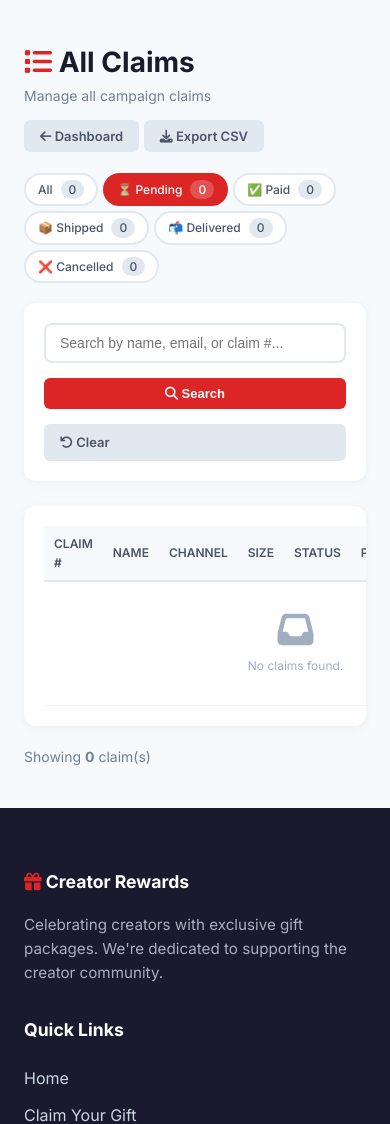
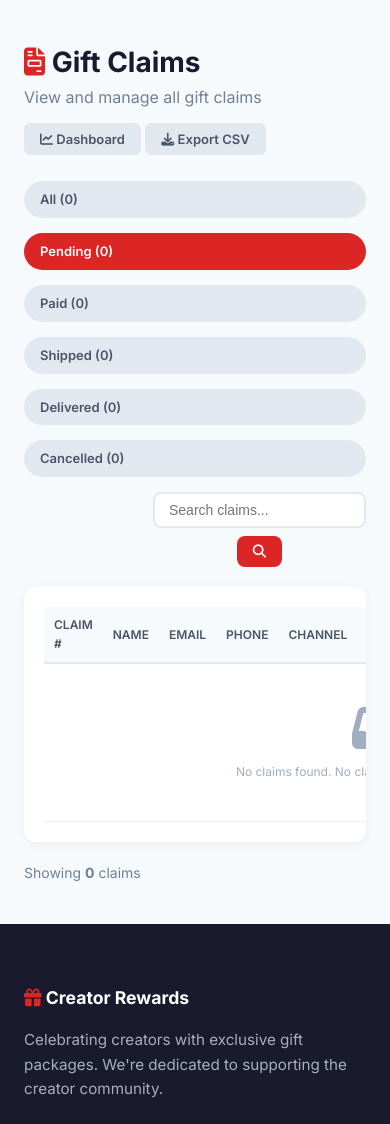
Before and after one commit to awwalu253-ctrl/Creator-reward, a Flask app: page /admin/claims?status=pending in a window 390 px wide. Shown: the part 116-1240 px from the top of the page. Run offline with Flask 3, Linux system fonts and the light colour scheme; the visitor is signed in with stand-in values (Sample User, id 1).

Commit message:
Complete update - all templates now show full phone number

```diff
--- a/app.py
+++ b/app.py
@@ -487,8 +487,11 @@
     return re.match(pattern, email) is not None
 
 def validate_phone(phone):
-    phone = re.sub(r'[\s\-\(\)\+]', '', phone)
-    return len(phone) >= 10 and phone.isdigit()
+    # Remove any non-digit characters except +
+    phone = re.sub(r'[^\d+]', '', phone)
+    # Must have at least 10 digits after the country code
+    digits_only = re.sub(r'[^\d]', '', phone)
+    return len(digits_only) >= 10
 
 # ============================================================
 # ROUTES - PUBLIC
@@ -532,7 +535,8 @@
     data = request.form
     app.logger.info(f"Form data received for claim from {request.remote_addr}")
 
-    required = ['full_name', 'email', 'channel_name', 'phone', 'country', 'address', 'city', 'postal_code', 'clothing_size', 'claim_code']
+    # Required fields
+    required = ['full_name', 'email', 'channel_name', 'address', 'postal_code', 'clothing_size', 'claim_code']
     for field in required:
         if not data.get(field, '').strip():
             flash(f'Please fill in {field.replace("_", " ")}', 'error')
@@ -544,11 +548,39 @@
         return render_template('claim_form.html', company_name=COMPANY_NAME,
                              campaign_name=CAMPAIGN_NAME, reward_name=REWARD_NAME, form_data=data)
 
-    if not validate_phone(data['phone']):
+    # Build full phone number from code + number
+    phone_code = data.get('phone_code', '').strip()
+    phone_number = data.get('phone_number', '').strip()
+    if not phone_code or not phone_number:
+        flash('Please enter your full phone number', 'error')
+        return render_template('claim_form.html', company_name=COMPANY_NAME,
+                             campaign_name=CAMPAIGN_NAME, reward_name=REWARD_NAME, form_data=data)
+
+    full_phone = f"{phone_code}{phone_number}"
+    if not validate_phone(full_phone):
         flash('Please enter a valid phone number', 'error')
         return render_template('claim_form.html', company_name=COMPANY_NAME,
                              campaign_name=CAMPAIGN_NAME, reward_name=REWARD_NAME, form_data=data)
 
+    # Get country (dropdown or manual fallback)
+    country = data.get('country', '').strip()
+    if not country:
+        country = data.get('country_manual', '').strip()
+    if not country:
+        flash('Please select or enter your country', 'error')
+        return render_template('claim_form.html', company_name=COMPANY_NAME,
+                             campaign_name=CAMPAIGN_NAME, reward_name=REWARD_NAME, form_data=data)
+
+    # Get city (dropdown or manual fallback)
+    city = data.get('city', '').strip()
+    if not city:
+        city = data.get('city_manual', '').strip()
+    if not city:
+        flash('Please select or enter your city/state', 'error')
+        return render_template('claim_form.html', company_name=COMPANY_NAME,
+                             campaign_name=CAMPAIGN_NAME, reward_name=REWARD_NAME, form_data=data)
+
+    # Validate claim code
     code_result = supabase_select('claim_codes', {'code': data['claim_code'].upper()})
     if not code_result or (isinstance(code_result, dict) and 'error' in code_result) or len(code_result) == 0:
         flash('Invalid claim code. Please check your code and try again.', 'error')
@@ -570,10 +602,10 @@
         'email': data['email'].strip().lower(),
         'channel_name': data['channel_name'].strip(),
         'channel_url': data.get('channel_url', '').strip(),
-        'phone': data['phone'].strip(),
-        'country': data['country'].strip(),
+        'phone': full_phone,
+        'country': country,
         'address': data['address'].strip(),
-        'city': data['city'].strip(),
+        'city': city,
         'postal_code': data['postal_code'].strip(),
         'clothing_size': data['clothing_size'].strip(),
         'claim_code': data['claim_code'].strip().upper(),
@@ -875,7 +907,7 @@
 @app.route('/clear-flash', methods=['POST'])
 def clear_flash():
     """Clear flash messages from session"""
-    session.pop('_flakes', None)
+    session.pop('_flashes', None)
     return jsonify({'status': 'cleared'})
 
 # ============================================================
--- a/templates/admin/claim_detail.html
+++ b/templates/admin/claim_detail.html
@@ -99,6 +99,7 @@
             <div class="detail-card" style="grid-column:1/-1;">
                 <h3><i class="fas fa-cogs"></i> Actions</h3>
                 <form method="POST" action="{{ url_for('admin_update_claim', claim_id=claim.id) }}" class="action-form">
+                    <input type="hidden" name="csrf_token" value="{{ csrf_token() }}">
                     <div style="display:grid;grid-template-columns:1fr 1fr auto;gap:15px;align-items:end;">
                         <div class="form-group">
                             <label for="action">Update Status</label>
--- a/templates/admin/claims.html
+++ b/templates/admin/claims.html
@@ -1,28 +1,26 @@
 {% extends "base.html" %}
 
-{% block title %}All Claims - {{ company_name }}{% endblock %}
+{% block title %}Claims - {{ company_name }}{% endblock %}
 
 {% block content %}
 <style>
     .claims-section { padding: 40px 0; background: #f7fafc; min-height: 80vh; }
-    .claims-header { display: flex; justify-content: space-between; align-items: center; margin-bottom: 25px; flex-wrap: wrap; gap: 15px; }
+    .claims-header { display: flex; justify-content: space-between; align-items: center; margin-bottom: 30px; flex-wrap: wrap; gap: 15px; }
     .claims-header h1 { margin: 0; font-size: 28px; color: #1a1a2e; }
     .claims-header h1 i { color: #dc2626; }
-    .filter-badges { display: flex; flex-wrap: wrap; gap: 10px; margin-bottom: 20px; }
-    .filter-badge { padding: 8px 16px; background: white; border-radius: 50px; text-decoration: none; color: #4a5568; font-size: 14px; font-weight: 500; border: 2px solid #e2e8f0; transition: all 0.2s; display: flex; align-items: center; gap: 8px; }
-    .filter-badge:hover { border-color: #667eea; color: #667eea; }
-    .filter-badge.active { border-color: #dc2626; background: #dc2626; color: white; }
-    .filter-badge .count { background: #e2e8f0; padding: 0 8px; border-radius: 50px; font-size: 12px; color: #4a5568; }
-    .filter-badge.active .count { background: rgba(255,255,255,0.2); color: white; }
-    .filter-section { background: white; padding: 20px; border-radius: 12px; margin-bottom: 25px; box-shadow: 0 2px 10px rgba(0,0,0,0.05); }
-    .filter-form { display: flex; gap: 15px; flex-wrap: wrap; align-items: center; }
-    .filter-form input { flex: 1; min-width: 200px; padding: 10px 14px; border: 2px solid #e2e8f0; border-radius: 8px; font-size: 14px; transition: border-color 0.3s; }
-    .filter-form input:focus { outline: none; border-color: #dc2626; }
+    .filter-bar { display: flex; gap: 15px; flex-wrap: wrap; margin-bottom: 20px; align-items: center; }
+    .filter-bar a { padding: 8px 16px; border-radius: 50px; background: #e2e8f0; color: #4a5568; text-decoration: none; font-size: 13px; font-weight: 600; transition: background 0.3s; }
+    .filter-bar a.active { background: #dc2626; color: white; }
+    .filter-bar a:hover:not(.active) { background: #cbd5e0; }
+    .search-box { display: flex; gap: 8px; align-items: center; }
+    .search-box input { padding: 8px 14px; border: 2px solid #e2e8f0; border-radius: 8px; font-size: 14px; transition: border-color 0.3s; }
+    .search-box input:focus { outline: none; border-color: #dc2626; }
+    .search-box button { padding: 8px 16px; background: #dc2626; color: white; border: none; border-radius: 8px; font-weight: 600; cursor: pointer; transition: background 0.3s; }
+    .search-box button:hover { background: #b91c1c; }
     .table-responsive { background: white; padding: 20px; border-radius: 12px; box-shadow: 0 2px 10px rgba(0,0,0,0.05); overflow-x: auto; }
     .admin-table { width: 100%; border-collapse: collapse; font-size: 14px; }
     .admin-table th { text-align: left; padding: 12px 15px; background: #f7fafc; font-weight: 600; font-size: 12px; color: #4a5568; border-bottom: 2px solid #e2e8f0; text-transform: uppercase; }
-    .admin-table td { padding: 12px 15px; border-bottom: 1px solid #f0f0f0; }
-    .admin-table tr:hover td { background: #f7fafc; }
+    .admin-table td { padding: 12px 15px; border-bottom: 1px solid #f0f0f0; vertical-align: middle; }
     .status-badge { padding: 4px 12px; border-radius: 50px; font-size: 11px; font-weight: 600; display: inline-block; text-transform: uppercase; }
     .status-pending { background: #fef3c7; color: #92400e; }
     .status-paid { background: #d1fae5; color: #065f46; }
@@ -32,18 +30,16 @@
     .payment-badge { padding: 4px 12px; border-radius: 50px; font-size: 11px; font-weight: 600; display: inline-block; }
     .payment-badge.paid { background: #d1fae5; color: #065f46; }
     .payment-badge.unpaid { background: #fef3c7; color: #92400e; }
-    .btn-sm { padding: 6px 12px; font-size: 12px; border-radius: 4px; text-decoration: none; background: #667eea; color: white; border: none; cursor: pointer; }
-    .btn-sm:hover { background: #5a67d8; }
-    .btn-secondary { background: #e2e8f0; color: #4a5568; padding: 8px 16px; border-radius: 6px; text-decoration: none; font-weight: 600; font-size: 13px; transition: background 0.3s; border: none; cursor: pointer; }
-    .btn-secondary:hover { background: #cbd5e0; }
+    .btn-sm { padding: 4px 12px; background: #dc2626; color: white; border: none; border-radius: 4px; font-size: 12px; font-weight: 600; cursor: pointer; text-decoration: none; transition: background 0.3s; display: inline-block; }
+    .btn-sm:hover { background: #b91c1c; }
+    .btn-sm-outline { padding: 4px 12px; background: transparent; color: #4a5568; border: 1px solid #e2e8f0; border-radius: 4px; font-size: 12px; font-weight: 600; cursor: pointer; text-decoration: none; transition: all 0.3s; display: inline-block; }
+    .btn-sm-outline:hover { border-color: #dc2626; color: #dc2626; }
     .table-footer { margin-top: 20px; color: #718096; font-size: 14px; }
-    @media (max-width: 768px) {
-        .filter-form { flex-direction: column; align-items: stretch; }
-        .filter-form input { min-width: 100%; }
-        .claims-header { flex-direction: column; align-items: flex-start; }
+    @media (max-width:768px) {
+        .filter-bar { flex-direction: column; align-items: stretch; }
+        .search-box { flex-direction: column; }
+        .search-box input { width: 100%; }
         .admin-table th, .admin-table td { padding: 8px 10px; font-size: 12px; }
-        .filter-badges { gap: 5px; }
-        .filter-badge { font-size: 12px; padding: 5px 12px; }
     }
 </style>
 
@@ -51,56 +47,77 @@
     <div class="container">
         <div class="claims-header">
             <div>
-                <h1><i class="fas fa-list"></i> All Claims</h1>
-                <p style="color: #718096; font-size: 14px;">Manage all campaign claims</p>
+                <h1><i class="fas fa-file-invoice"></i> Gift Claims</h1>
+                <p style="color:#718096;">View and manage all gift claims</p>
             </div>
             <div>
-                <a href="{{ url_for('admin_dashboard') }}" class="btn-secondary"><i class="fas fa-arrow-left"></i> Dashboard</a>
-                <a href="{{ url_for('admin_export') }}" class="btn-secondary"><i class="fas fa-download"></i> Export CSV</a>
+                <a href="{{ url_for('admin_dashboard') }}" class="btn-secondary" style="background:#e2e8f0;color:#4a5568;padding:8px 16px;border-radius:6px;text-decoration:none;font-weight:600;font-size:13px;"><i class="fas fa-chart-line"></i> Dashboard</a>
+                <a href="{{ url_for('admin_export') }}" class="btn-secondary" style="background:#e2e8f0;color:#4a5568;padding:8px 16px;border-radius:6px;text-decoration:none;font-weight:600;font-size:13px;"><i class="fas fa-download"></i> Export CSV</a>
             </div>
         </div>
 
-        <div class="filter-badges">
-            <a href="{{ url_for('admin_claims') }}" class="filter-badge {% if not current_status %}active{% endif %}">All <span class="count">{{ status_counts.all or 0 }}</span></a>
-            <a href="{{ url_for('admin_claims', status='pending') }}" class="filter-badge {% if current_status == 'pending' %}active{% endif %}">⏳ Pending <span class="count">{{ status_counts.pending or 0 }}</span></a>
-            <a href="{{ url_for('admin_claims', status='paid') }}" class="filter-badge {% if current_status == 'paid' %}active{% endif %}">✅ Paid <span class="count">{{ status_counts.paid or 0 }}</span></a>
-            <a href="{{ url_for('admin_claims', status='shipped') }}" class="filter-badge {% if current_status == 'shipped' %}active{% endif %}">📦 Shipped <span class="count">{{ status_counts.shipped or 0 }}</span></a>
-            <a href="{{ url_for('admin_claims', status='delivered') }}" class="filter-badge {% if current_status == 'delivered' %}active{% endif %}">📬 Delivered <span class="count">{{ status_counts.delivered or 0 }}</span></a>
-            <a href="{{ url_for('admin_claims', status='cancelled') }}" class="filter-badge {% if current_status == 'cancelled' %}active{% endif %}">❌ Cancelled <span class="count">{{ status_counts.cancelled or 0 }}</span></a>
-        </div>
+        <!-- Filters -->
+        <div class="filter-bar">
+            <a href="{{ url_for('admin_claims') }}" class="{% if not current_status %}active{% endif %}">All ({{ status_counts.all }})</a>
+            <a href="{{ url_for('admin_claims', status='pending') }}" class="{% if current_status == 'pending' %}active{% endif %}">Pending ({{ status_counts.pending }})</a>
+            <a href="{{ url_for('admin_claims', status='paid') }}" class="{% if current_status == 'paid' %}active{% endif %}">Paid ({{ status_counts.paid }})</a>
+            <a href="{{ url_for('admin_claims', status='shipped') }}" class="{% if current_status == 'shipped' %}active{% endif %}">Shipped ({{ status_counts.shipped }})</a>
+            <a href="{{ url_for('admin_claims', status='delivered') }}" class="{% if current_status == 'delivered' %}active{% endif %}">Delivered ({{ status_counts.delivered }})</a>
+            <a href="{{ url_for('admin_claims', status='cancelled') }}" class="{% if current_status == 'cancelled' %}active{% endif %}">Cancelled ({{ status_counts.cancelled }})</a>
 
-        <div class="filter-section">
-            <form method="GET" action="{{ url_for('admin_claims') }}" class="filter-form">
-                <input type="text" name="search" placeholder="Search by name, email, or claim #..." value="{{ request.args.get('search', '') }}">
-                <button type="submit" class="btn-secondary" style="background:#dc2626;color:white;"><i class="fas fa-search"></i> Search</button>
-                <a href="{{ url_for('admin_claims') }}" class="btn-secondary"><i class="fas fa-undo"></i> Clear</a>
+            <form method="GET" class="search-box" style="margin-left:auto;">
+                <input type="text" name="search" placeholder="Search claims..." value="{{ request.args.get('search', '') }}">
+                <button type="submit"><i class="fas fa-search"></i></button>
             </form>
         </div>
 
+        <!-- Table -->
         <div class="table-responsive">
             <table class="admin-table">
                 <thead>
-                    <tr><th>Claim #</th><th>Name</th><th>Channel</th><th>Size</th><th>Status</th><th>Payment</th><th>Date</th><th>Action</th></tr>
+                    <tr>
+                        <th>Claim #</th>
+                        <th>Name</th>
+                        <th>Email</th>
+                        <th>Phone</th>
+                        <th>Channel</th>
+                        <th>Country</th>
+                        <th>Status</th>
+                        <th>Payment</th>
+                        <th>Date</th>
+                        <th>Actions</th>
+                    </tr>
                 </thead>
                 <tbody>
                     {% for claim in claims %}
                     <tr>
                         <td><strong>{{ claim.claim_number }}</strong></td>
                         <td>{{ claim.full_name }}</td>
-                        <td>{{ claim.channel_name[:15] }}{% if claim.channel_name|length > 15 %}...{% endif %}</td>
-                        <td><span style="font-weight:700;background:#f0f0f0;padding:2px 8px;border-radius:4px;">{{ claim.clothing_size or '-' }}</span></td>
+                        <td><a href="mailto:{{ claim.email }}" style="color:#667eea;">{{ claim.email }}</a></td>
+                        <td>{{ claim.phone }}</td>
+                        <td>{{ claim.channel_name }}</td>
+                        <td>{{ claim.country }}</td>
                         <td><span class="status-badge status-{{ claim.status }}">{{ claim.status|capitalize }}</span></td>
-                        <td><span class="payment-badge {% if claim.shipping_fee_paid == 'true' %}paid{% else %}unpaid{% endif %}">{% if claim.shipping_fee_paid == 'true' %}✅ Paid{% else %}❌ Unpaid{% endif %}</span></td>
+                        <td><span class="payment-badge {% if claim.shipping_fee_paid == 'true' %}paid{% else %}unpaid{% endif %}">{% if claim.shipping_fee_paid == 'true' %}✅{% else %}❌{% endif %}</span></td>
                         <td style="font-size:13px;color:#718096;">{{ claim.claim_date[:10] if claim.claim_date else '-' }}</td>
-                        <td><a href="{{ url_for('admin_claim_detail', claim_id=claim.id) }}" class="btn-sm"><i class="fas fa-eye"></i></a></td>
+                        <td>
+                            <a href="{{ url_for('admin_claim_detail', claim_id=claim.id) }}" class="btn-sm"><i class="fas fa-eye"></i> View</a>
+                        </td>
                     </tr>
                     {% else %}
-                    <tr><td colspan="8" style="text-align:center;padding:30px;color:#a0aec0;"><i class="fas fa-inbox" style="font-size:36px;display:block;margin-bottom:8px;"></i>No claims found.</td></tr>
+                    <tr>
+                        <td colspan="10" style="text-align:center;padding:40px;color:#a0aec0;">
+                            <i class="fas fa-inbox" style="font-size:48px;display:block;margin-bottom:10px;"></i>
+                            No claims found. {% if current_status %}No claims with status "{{ current_status }}"{% endif %}
+                        </td>
+                    </tr>
                     {% endfor %}
                 </tbody>
             </table>
         </div>
-        <div class="table-footer"><p>Showing <strong>{{ claims|length }}</strong> claim(s)</p></div>
+        <div class="table-footer">
+            <p>Showing <strong>{{ claims|length }}</strong> claims</p>
+        </div>
     </div>
 </div>
 {% endblock %}
--- a/templates/confirmation.html
+++ b/templates/confirmation.html
@@ -186,6 +186,7 @@
                     <p><strong>Thank you, {{ claim.full_name }}!</strong></p>
                     <p>Your claim for the <strong>{{ reward_name }}</strong> has been received.</p>
                     <p><strong>Channel:</strong> {{ claim.channel_name }}</p>
+                    <p><strong>Phone:</strong> {{ claim.phone }}</p>
                     <p><strong>Clothing Size:</strong> {{ claim.clothing_size }}</p>
                 </div>
 
--- a/templates/emails/claim_confirmation.html
+++ b/templates/emails/claim_confirmation.html
@@ -3,7 +3,7 @@
 <head>
     <meta charset="UTF-8">
     <meta name="viewport" content="width=device-width, initial-scale=1.0">
-    <title>Order Received - {{ company_name }}</title>
+    <title>Claim Received - {{ company_name }}</title>
 </head>
 <body style="font-family: 'Inter', -apple-system, BlinkMacSystemFont, 'Segoe UI', Roboto, sans-serif; max-width: 600px; margin: 0 auto; padding: 20px; color: #1a1a2e; background: #f9fafb;">
 
@@ -46,6 +46,10 @@
                 <tr>
                     <td style="padding: 6px 0; color: #6b7280;">Date</td>
                     <td style="padding: 6px 0; text-align: right; color: #1a1a2e;">{{ claim.claim_date[:10] if claim.claim_date else '' }}</td>
+                </tr>
+                <tr>
+                    <td style="padding: 6px 0; color: #6b7280;">Phone</td>
+                    <td style="padding: 6px 0; text-align: right; color: #1a1a2e;">{{ claim.phone }}</td>
                 </tr>
             </table>
         </div>
--- a/templates/emails/payment_failed.html
+++ b/templates/emails/payment_failed.html
@@ -232,7 +232,7 @@
 
             <!-- Possible Reasons -->
             <div class="reason-box">
-                <h4>🔍 Possible Reasons:</h4>
+                <h4>Possible Reasons:</h4>
                 <ul>
                     <li>Insufficient funds in your account</li>
                     <li>Incorrect card details entered</li>
--- a/templates/emails/payment_receipt.html
+++ b/templates/emails/payment_receipt.html
@@ -213,6 +213,10 @@
                     <span class="value">{{ claim.channel_name }}</span>
                 </div>
                 <div class="receipt-item">
+                    <span class="label">Phone</span>
+                    <span class="value">{{ claim.phone }}</span>
+                </div>
+                <div class="receipt-item">
                     <span class="label">Date</span>
                     <span class="value">{{ payment.payment_date[:10] if payment.payment_date else '' }}</span>
                 </div>
```
Also changed, not shown: templates/emails/admin_notification.html (+42 -31 lines).
